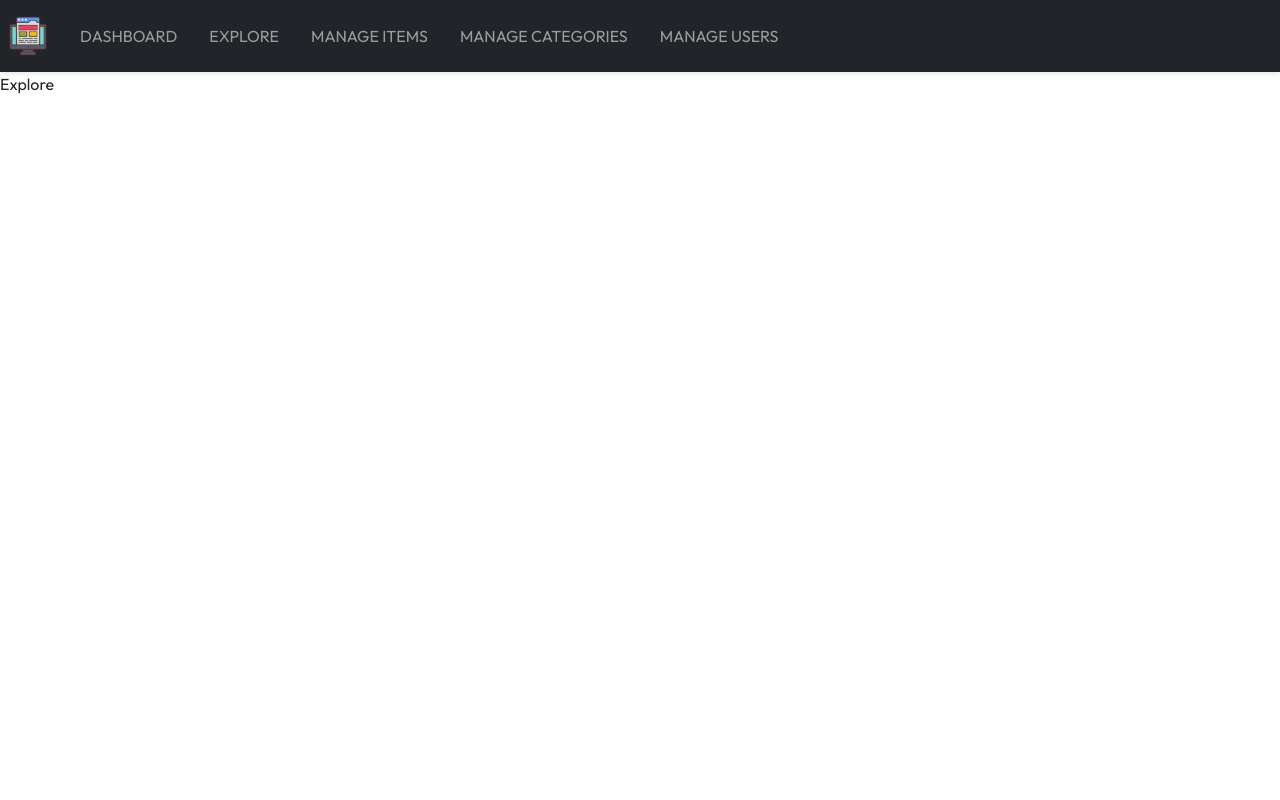
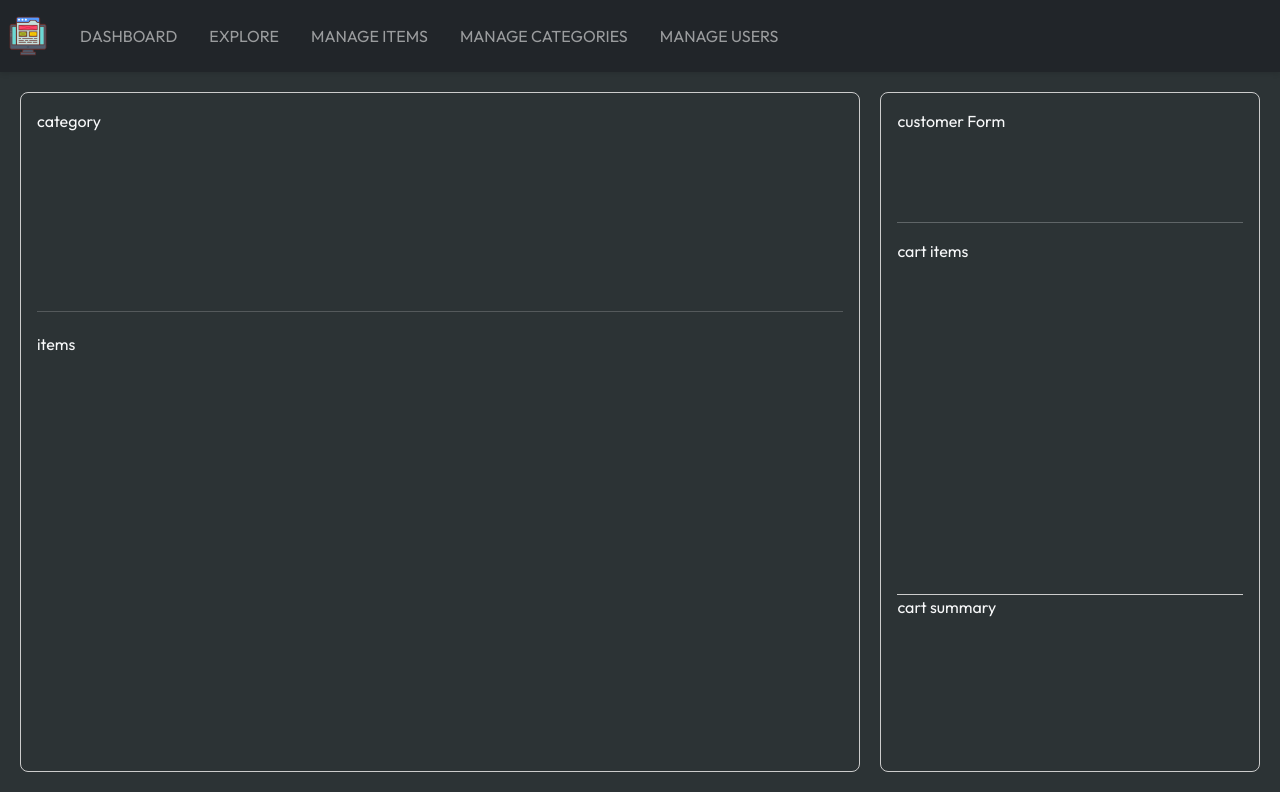
Before and after one commit to Mohamedfayaas/Billing-Software, a React (Vite) app in the folder client/: page /explore in a window 1280 px wide. Built offline with nearby package versions, Linux system fonts and the light colour scheme; no server answers.

Commit message:
new file were addded.

```diff
--- a/client/src/components/CategoryForm/CategoryForm.jsx
+++ b/client/src/components/CategoryForm/CategoryForm.jsx
@@ -38,7 +38,7 @@ const CategoryForm = () => {
                                        name="bgcolor"
                                        placeholder="#ffffff"/>
                             </div>
-                            <button type="submit" className="btn btn-primary w-100" >Save</button>
+                            <button type="submit" className="btn btn-warning w-100" >Save</button>
                         </form>
                     </div>
                 </div>
--- /dev/null
+++ b/client/src/components/ItemsForm/ItemForm.jsx
@@ -0,0 +1,55 @@
+const ItemsForm = () => {
+    return (
+       <div className="item-form-container" style={{height:"100vh", overflowY:"auto", overflowX:"hidden"}}>
+           <div className="mx-2 mt-2">
+               <div className="row">
+                   <div className="card col-md-8 form-container">
+                       <div className="card-body">
+                           <form>
+                               <div className="mb-3">
+                                   <label htmlFor="image" className="form-label">
+                                       <img src="https://placehold.co/48x48" alt=""  width={48}/>
+                                   </label>
+                                   <input type="file" id="image" name="image" className="form-control" hidden />
+                               </div>
+                               <div className="mb-3">
+                                   <label htmlFor="name" className="form-label">Name</label>
+                                   <input type="text"
+                                          className="form-control"
+                                          id="name"
+                                          name="name"
+                                          placeholder="Item Name"
+                                   />
+                               </div>
+                               <div className="mb-3">
+                                   <label htmlFor="category" className="form-label">Category</label>
+                                   <select name="category" id="category" className="form-select">
+                                       <option value="">Select a category</option>
+                                       <option value="1">Item 1</option>
+                                       <option value="2">Item 2</option>
+                                   </select>
+                               </div>
+                               <div className="mb-3">
+                                   <label htmlFor="price" className="form-label">Price</label>
+                                   <input type="number" id="price" name="price" className="form-control" placeholder="&#8377;200.00"/>
+                               </div>
+                               <div className="mb-3">
+                                   <label htmlFor="name" className="form-label">Description</label>
+                                   <textarea
+                                       rows="5"
+                                       className="form-control"
+                                       id="description"
+                                       name="description"
+                                       placeholder="Write content here..."
+                                   ></textarea>
+                               </div>
+                               <button type="submit" className="btn btn-warning w-100" >Save</button>
+                           </form>
+                       </div>
+                   </div>
+               </div>
+           </div>
+       </div>
+    )
+}
+export default ItemsForm;
--- /dev/null
+++ b/client/src/components/ItemsList/ItemList.jsx
@@ -0,0 +1,6 @@
+const ItemList = () => {
+    return (
+        <div>Item List</div>
+    )
+}
+export default ItemList;
--- /dev/null
+++ b/client/src/context/AppContext.jsx
@@ -0,0 +1,24 @@
+import {createContext, useEffect, useState} from "react";
+import {fetchCategories} from "../Service/CategoryService.js";
+
+export const AppContext = createContext(null);
+
+export const AppContextProvider = (props) => {
+    const [categories, setCategories] = useState([]);
+
+    useEffect(() => {
+        async function loadData() {
+            const response = await fetchCategories();
+            setCategories(response.data);
+        }
+        loadData();
+    },[]);
+
+    const contextValue  = {
+        categories,
+        setCategories
+    }
+    return <AppContext.Provider value={contextValue}>
+        {props.children}
+    </AppContext.Provider>
+}
--- a/client/src/main.jsx
+++ b/client/src/main.jsx
@@ -6,12 +6,15 @@ import 'bootstrap/dist/js/bootstrap.bundle.js'
 import 'bootstrap-icons/font/bootstrap-icons.css'
 import {createRoot} from "react-dom/client";
 import {BrowserRouter} from "react-router-dom";
+import {AppContextProvider} from "./context/AppContext.jsx";
 
 createRoot(document.getElementById('root')).render(
 
 
     <BrowserRouter>
-        <App/>
+       <AppContextProvider>
+           <App/>
+       </AppContextProvider>
     </BrowserRouter>
 
 )
--- /dev/null
+++ b/client/src/pages/Explore/Explore.css
@@ -0,0 +1,56 @@
+.explore-container {
+    display: flex;
+    gap: 20px;
+    padding: 20px;
+    height: calc(100vh - 5rem);
+    box-sizing: border-box;
+    background-color: #2C3335;
+}
+.lest-column {
+    flex: 0.7;
+    border: 1px solid #ccc;
+    border-radius: 8px;
+    padding: 16px;
+    box-sizing: border-box;
+    height: 100%;
+    display: flex;
+    flex-direction: column;
+}
+
+.first-row {
+    flex: 0.3;
+    box-sizing: border-box;
+}
+
+.horizontal-line{
+    margin: 20px 0;
+    border: 0;
+    border-top: 1px solid #cccccc;
+}
+
+.second-row {
+    flex: 0.7;
+    box-sizing: border-box;
+}
+
+.right-column {
+    flex: 0.3;
+    border: 1px solid #ccc;
+    border-radius: 8px;
+    padding: 16px;
+    height: 100%;
+    box-sizing: border-box;
+    display: flex;
+    flex-direction: column;
+}
+
+.cart-summary-container {
+    flex: 0.3;
+    border-top: 1px solid #cccccc;
+}
+
+.cart-item {
+    background-color: #2c2c2c;
+    padding: 12px;
+    border-radius: 8px;
+}
--- a/client/src/pages/Explore/Explore.jsx
+++ b/client/src/pages/Explore/Explore.jsx
@@ -1,7 +1,38 @@
+import "./Explore.css"
+import {useContext} from "react";
+import {AppContext} from "../../context/AppContext.jsx";
+
 const  Explore = () =>{
+    const {categories} = useContext(AppContext);
+    console.log(categories);
     return (
-        <div>Explore</div>
+        <div className="explore-container text-light">
+            <div className="left-column">
+                <div className="first-row" style={{overflowY:'auto'}} >
+                    category
+                </div>
+                <hr className="horizontal-line"/>
+                <div className="second-row" style={{overflowY:'auto'}} >
+                    items
+                </div>
+
+            </div>
+            <div className="right-column d-flex flex-column">
+                <div className="customer-form-container" style={{height:'15%'}}>
+                    customer Form
+                </div>
+                <hr className="my-3 text-light"/>
+                <div className="cart-items-container" style={{overflowY:'auto',height:'55%'}}>
+                    cart items
+                </div>
+                <div className="cart-summary-container" style={{height:'30%'}}>
+                    cart summary
+                </div>
+            </div>
+        </div>
+
     )
+
 }
 
 export default Explore;
--- a/client/src/pages/ManageItems/ManageItems.jsx
+++ b/client/src/pages/ManageItems/ManageItems.jsx
@@ -1,12 +1,14 @@
 import "./ManageItems.css"
+import ItemList from "../../components/ItemsList/ItemList.jsx";
+import ItemsForm from "../../components/ItemsForm/ItemForm.jsx";
 const ManageItems = () => {
     return (
         <div className="items-container text-light">
             <div className="left-column">
-                category form
+                 <ItemsForm />
             </div>
             <div className="right-column">
-                list of categories
+                <ItemList />
             </div>
         </div>
     )
```
